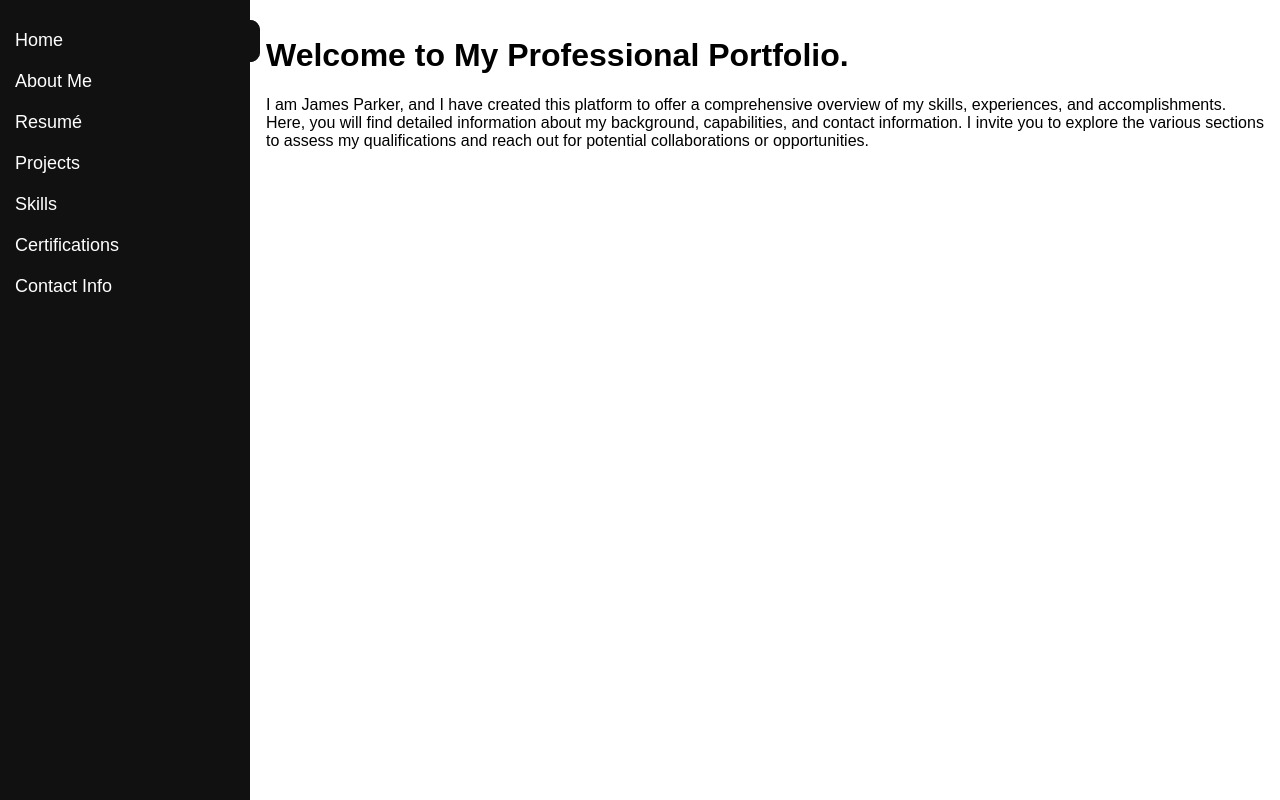
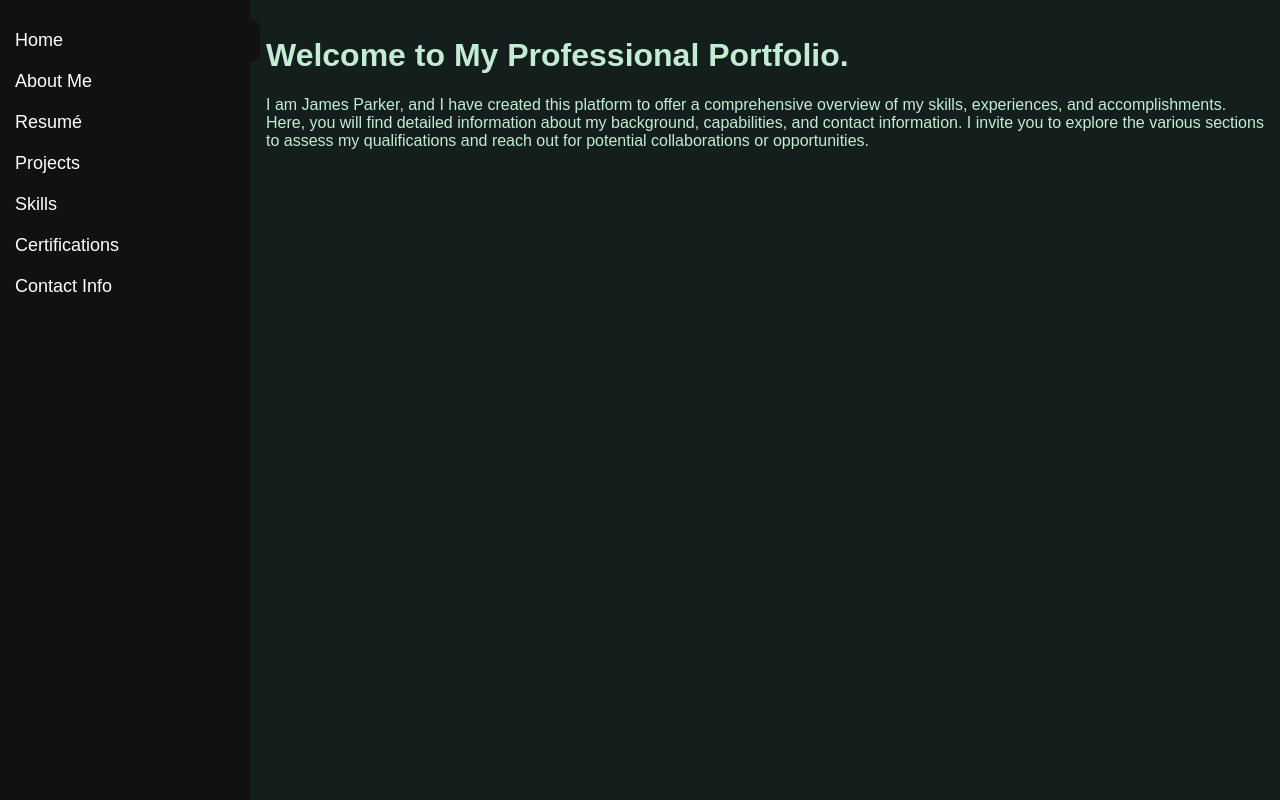
Before and after one commit to Utsukara/PersonalPortfolio, a plain HTML site: page index.html in a window 1280 px wide. Drawn offline with Linux system fonts and the light colour scheme.

Commit message:
slightly updated portfolio

```diff
--- a/styles.css
+++ b/styles.css
@@ -87,3 +87,8 @@ body {
 .right {
     text-align: right;
 }
+
+body{
+    background-color: rgb(20, 31, 29);
+    color: rgb(194, 237, 210);
+}
```
